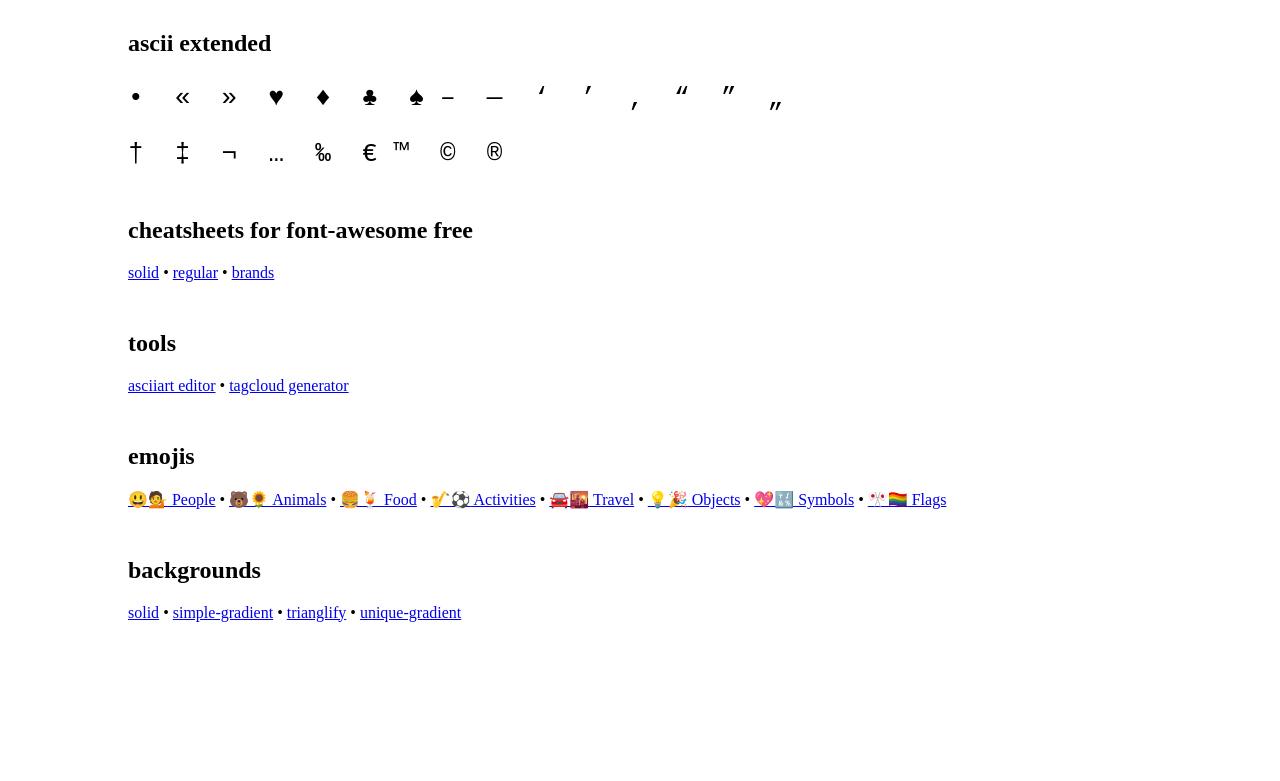
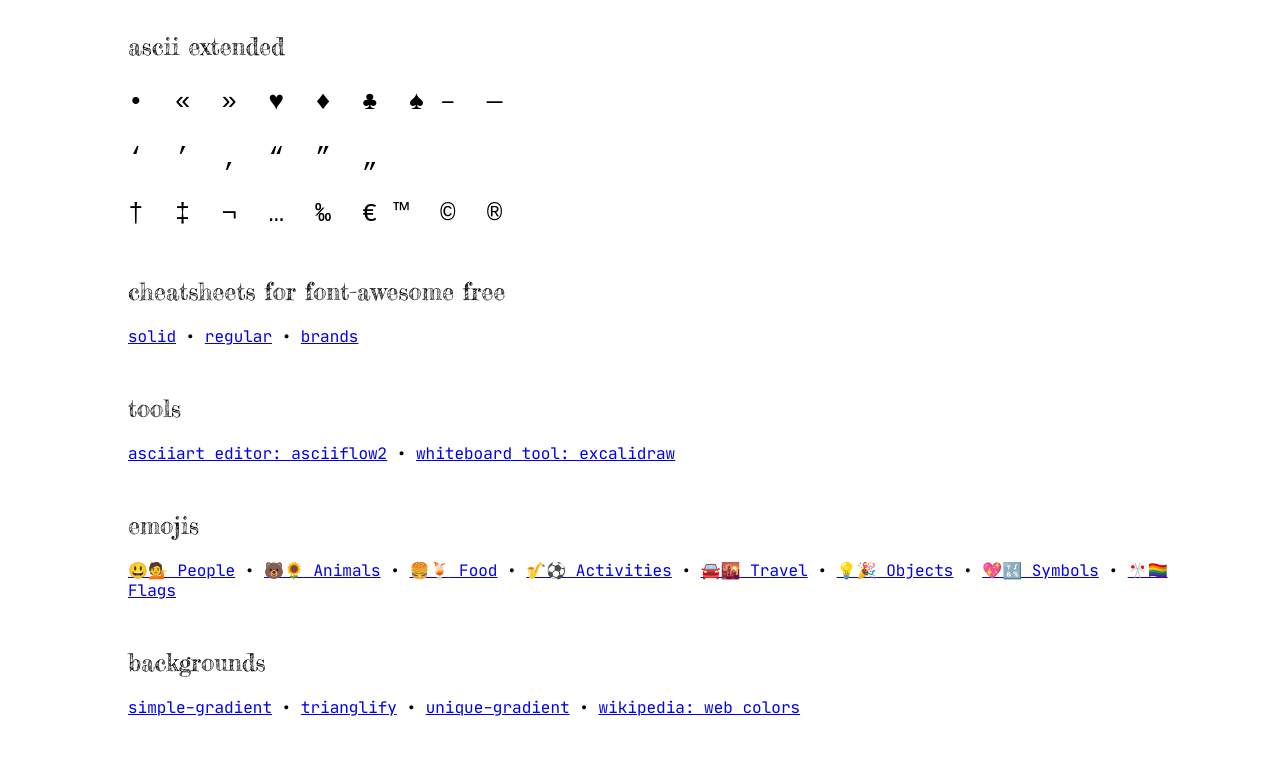
Before and after one commit to arnehilmann/markdown-friends, a plain HTML site: page docroot/index.html in a window 1280 px wide. Shown: the part 119-900 px from the top of the page. Before the commit the page ends 805 px from the top, so only its background shows below. Drawn offline with Linux system fonts and the light colour scheme.

Commit message:
split up building of tools, improve layout, add nifty fonts

```diff
--- a/docroot/index.html
+++ b/docroot/index.html
@@ -3,9 +3,24 @@
 <head>
     <meta charset="utf-8" />
     <style>
+        @font-face {
+            font-family: "Fredericka the Great";
+            font-style: normal;
+            font-weight: 700;
+            src: url("fonts/FrederickatheGreat-Regular.ttf") format('truetype');
+        }
+        @font-face {
+            font-family: 'JetBrainsMono-Regular';
+            font-style: normal;
+            font-weight: 400;
+            src: url("fonts/JetBrainsMono-Regular.ttf") format('truetype');
+        }
         body {
-            font-family: "EB Garamond", serif;
+            font-family: "JetBrainsMono-Regular", sans-serif;
             margin: 5% 5% 5% 10%;
+        }
+        h1, h2 {
+            font-family: "Fredericka the Great", sans-serif;
         }
         h2 {
             margin-top: 2em;
@@ -17,11 +32,12 @@
 </head>
 <body>
 
-    <h1>markdeck helper</h1>
+    <h1>markdown friends</h1>
 
 
     <h2>ascii extended</h2>
-    <pre>•  «  »  ♥  ♦  ♣  ♠ –  —  ‘  ’  ‚  “  ”  „</pre>
+    <pre>•  «  »  ♥  ♦  ♣  ♠ –  —</pre>
+    <pre>‘  ’  ‚  “  ”  „</pre>
     <pre>†  ‡  ¬  …  ‰  € ™  ©  ®</pre>
 
 
@@ -32,8 +48,14 @@
 
 
     <h2>tools</h2>
-    <a href="asciiflow2/index.html">asciiart editor</a>
-    • <a href="https://www.jasondavies.com/wordcloud/">tagcloud generator</a>
+    <a href="asciiflow2/index.html">asciiart editor: asciiflow2</a>
+    • <a href="excalidraw/index.html">whiteboard tool: excalidraw</a>
+
+
+    <!--
+    <h2>external tools</h2>
+    <a href="https://www.jasondavies.com/wordcloud/">tagcloud generator: wordcloud</a>
+    -->
 
 
     <h2>emojis</h2>
@@ -48,10 +70,10 @@
 
 
     <h2>backgrounds</h2>
-    <a href="https://en.wikipedia.org/wiki/Web_colors">solid</a>
-    • <a href="downloaded/gradient-generator/">simple-gradient</a>
-    • <a href="downloaded/trianglify-background-generator-master/">trianglify</a>
-    • <a href="downloaded/unique-gradient-generator/">unique-gradient</a>
+    <a href="gradient-generator/">simple-gradient</a>
+    • <a href="trianglify-background-generator-master/">trianglify</a>
+    • <a href="unique-gradient-generator/">unique-gradient</a>
+    • <a href="https://en.wikipedia.org/wiki/Web_colors">wikipedia: web colors</a>
 
 </body>
 </html>
```
Also changed, not shown: docroot/fonts/FrederickatheGreat-Regular.ttf (added), docroot/fonts/JetBrainsMono-Regular.ttf (added), 2 other files.
